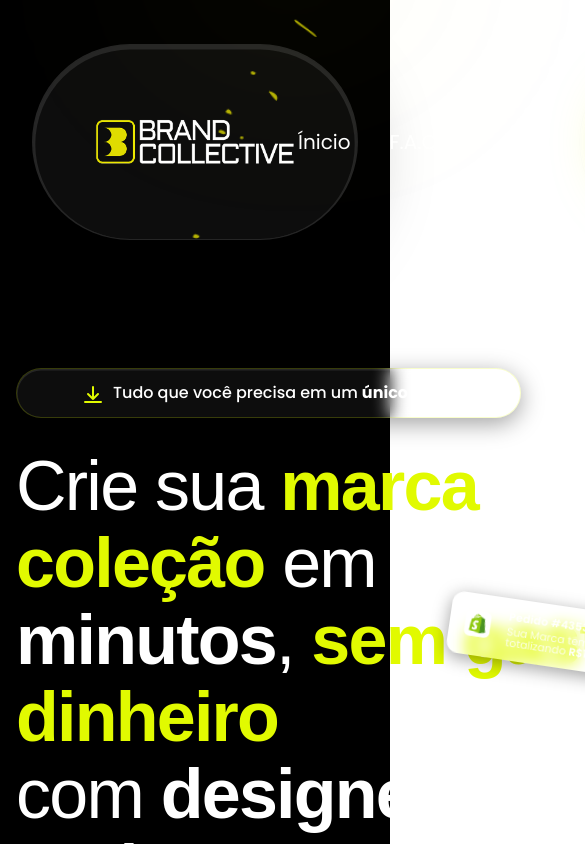
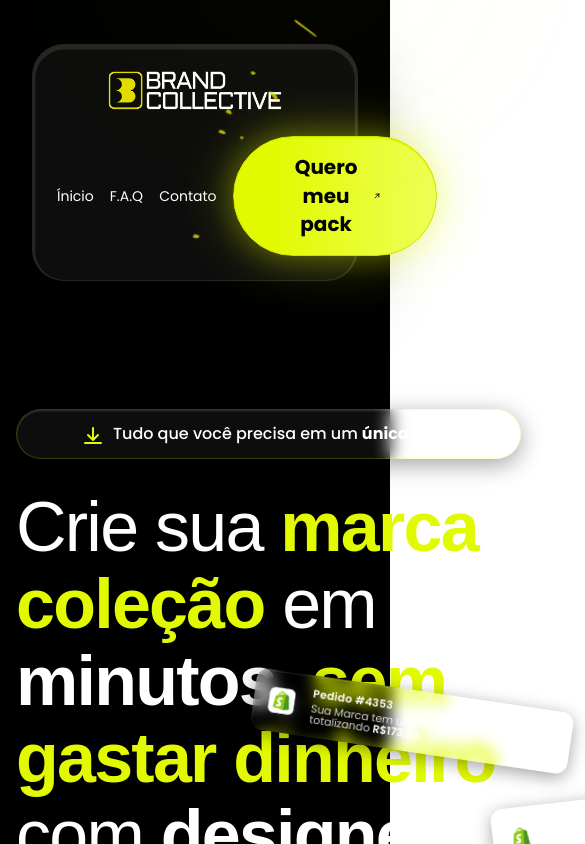
Before and after one commit to gabrielzerio/brand-collective, a Next.js app: page / in a window 390 px wide. Shown: the top 844 px of the page, 585 px wide, since content can reach past the window. Built offline with nearby package versions, Linux system fonts and the light colour scheme; a web font is replaced by a local one.

Commit message:
fix: responsividade hero

```diff
--- a/app/components/sections/Hero.tsx
+++ b/app/components/sections/Hero.tsx
@@ -48,7 +48,7 @@ export default function Hero() {
                 style={{ paddingLeft: "max(16px, calc((100vw - 1280px) / 2 + 16px))" }}
             >
                 {/* Coluna esquerda — largura fixa, alinhada com o menu */}
-                <div className="shrink-0 flex flex-col gap-[30px] z-10 max-w-[760px]">
+                <div className="flex flex-col gap-[30px] z-10 lg:max-w-[760px]">
                     <Badge
                         className="px-16"
                         icon={
--- a/app/components/sections/Menu.tsx
+++ b/app/components/sections/Menu.tsx
@@ -3,16 +3,27 @@ import Button from "../ui/Button"
 
 export default function Menu() {
     return (
-        <div className="container flex flex-row justify-center items-center px-4 max-w-[1280px] mx-auto ">
-            <div className="w-full border-white/10 border-solid border-[1.3px] rounded-full py-[35px] px-[59px] flex flex-row items-center justify-between bg-white/5 shadow-glass">
-                <Image src="/Logo-Brand-Collective-White-PNG_1.png" alt="Logo" width={336} height={100} />
-                <div className="flex flex-row items-center gap-[50px]">
-                    <ul className="flex flex-row text-[20px] text-white gap-[39px]">
+        <div className="container flex flex-row justify-center items-center px-4 max-w-[1280px] mx-auto">
+            <div className="w-full border-white/10 border-solid border-[1.3px] rounded-[2rem] md:rounded-full py-6 md:py-[35px] px-6 md:px-[59px] flex flex-col md:flex-row items-center justify-between bg-white/5 shadow-glass gap-6 md:gap-0">
+                {/* Logo - Tamanho reduzido no mobile */}
+                <div className="flex-shrink-0">
+                    <Image
+                        src="/Logo-Brand-Collective-White-PNG_1.png"
+                        alt="Logo"
+                        width={336}
+                        height={100}
+                        className="w-[180px] md:w-[336px] h-auto object-contain"
+                    />
+                </div>
+
+                {/* Container para links e botão - lado a lado no mobile */}
+                <div className="flex flex-row items-center justify-between md:justify-end w-full md:w-auto gap-4 md:gap-[50px]">
+                    <ul className="flex flex-row text-[14px] md:text-[20px] text-white gap-4 md:gap-[39px]">
                         <li>Ínicio</li>
                         <li>F.A.Q</li>
                         <li>Contato</li>
                     </ul>
-                    <Button className="cursor-pointer">Quero meu pack</Button>
+                    <Button className="cursor-pointer text-sm md:text-base">Quero meu pack</Button>
                 </div>
             </div>
         </div>
```
